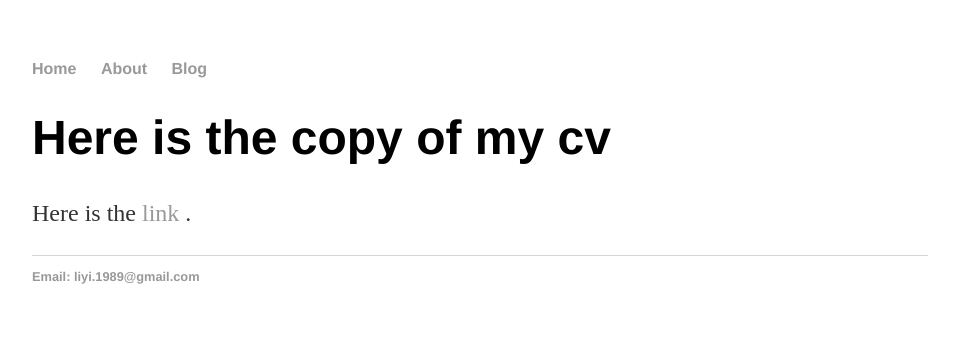
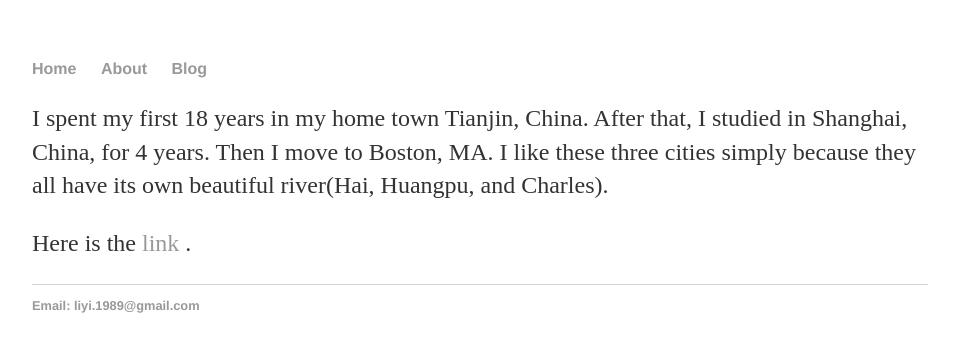
Before and after one commit to liyi-1989/liyi-1989.github.io, a Jekyll site: the page built from about/index.html, in a window 1280 px wide. Shown: the top 352 px of the page, without its empty margins (160-1119 px from the left). Built offline with Jekyll 4.4.1, drawn with Linux system fonts in a browser that asks for light colours.

Commit message:
about intro

```diff
--- a/about/index.html
+++ b/about/index.html
@@ -2,7 +2,9 @@
 layout: default
 title: About
 ---
-	<h1>Here is the copy of my cv</h1>
+	<p>I spent my first 18 years in my home town Tianjin, China.
+	After that, I studied in Shanghai, China, for 4 years.
+	Then I move to Boston, MA. I like these three cities simply because they all have its own beautiful river(Hai, Huangpu, and Charles). </p>
 	<p>
 	Here is the <a href="cv.pdf"> link </a>.
 	</p>
```
Also changed, not shown: _posts/2014-09-23-first blog.md (+1 -1 lines).
